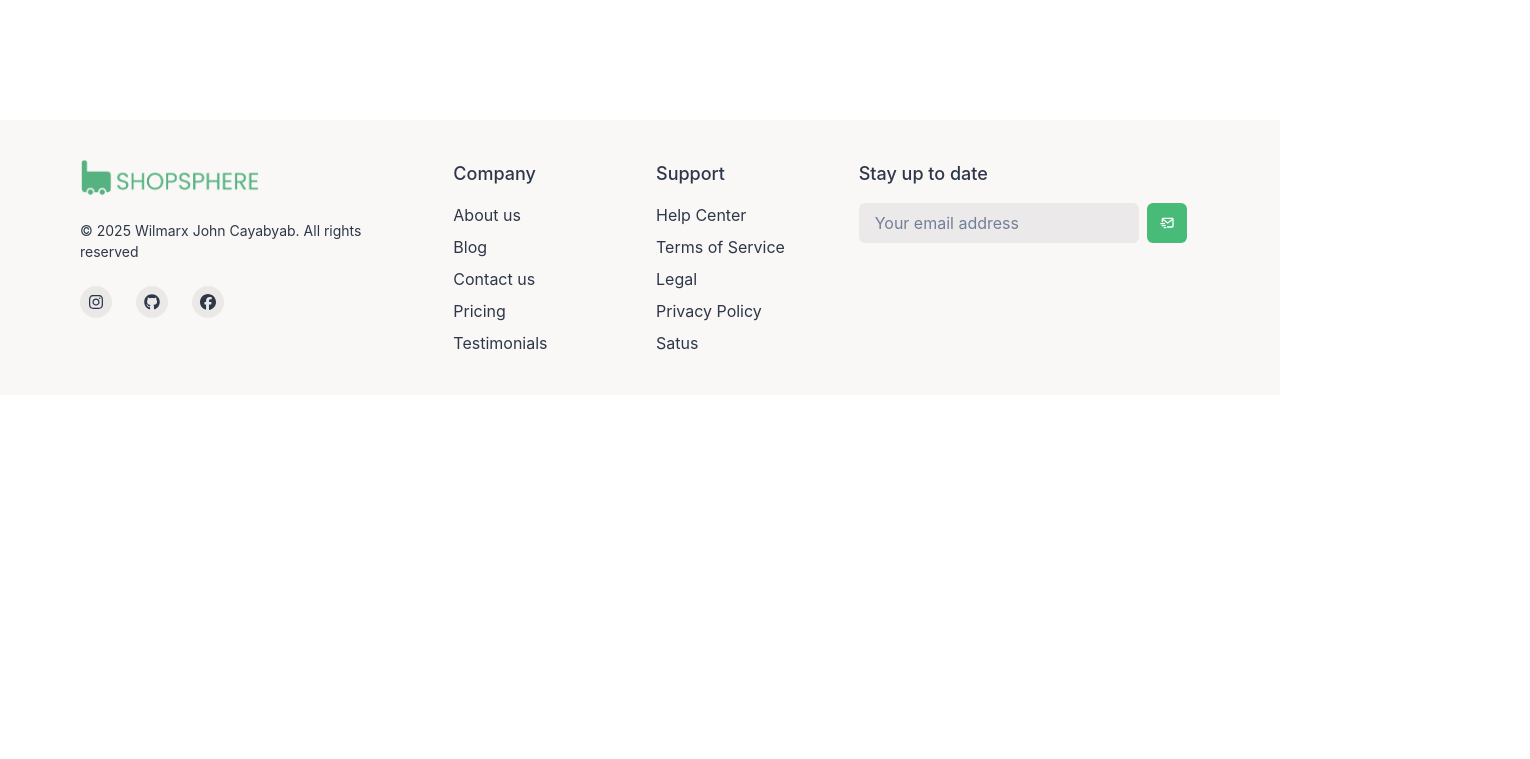
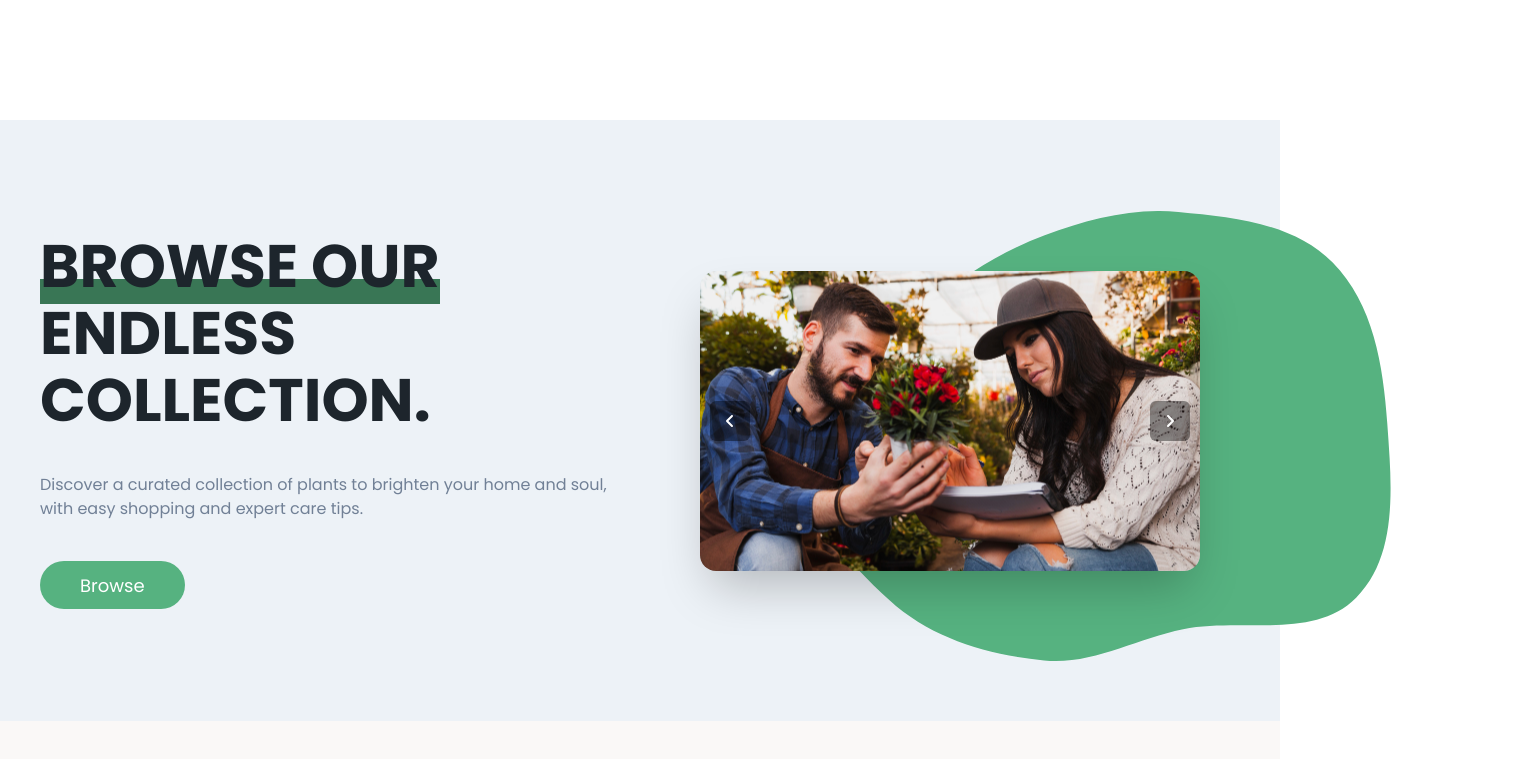
Before and after one commit to marx-wil/shopsphere, a React (Create React App) app: page / in a window 1280 px wide. Shown: the part 2083-2842 px from the top of the page, 1530 px wide, since content can reach past the window. Before the commit the page ends 2478 px from the top, so only its background shows below. Built offline with nearby package versions, Linux system fonts and the light colour scheme.

Commit message:
feat: import featured products into the defauly layout

```diff
--- a/src/pages/client/default/index.js
+++ b/src/pages/client/default/index.js
@@ -1,3 +1,4 @@
+import FeaturedProducts from "../../../components/featuredProducts";
 import FeaturesSection from "../../../components/featureSection";
 import HeroHeaderSection from "../../../components/heroHeaderSection";
 import TestimonialSection from "../../../components/testimonials";
@@ -7,6 +8,7 @@
       <HeroHeaderSection />
       <FeaturesSection />
       <TestimonialSection />
+      <FeaturedProducts />
     </>
   );
 };
```
